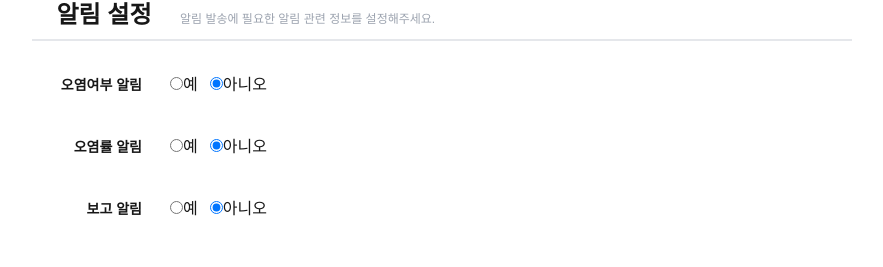
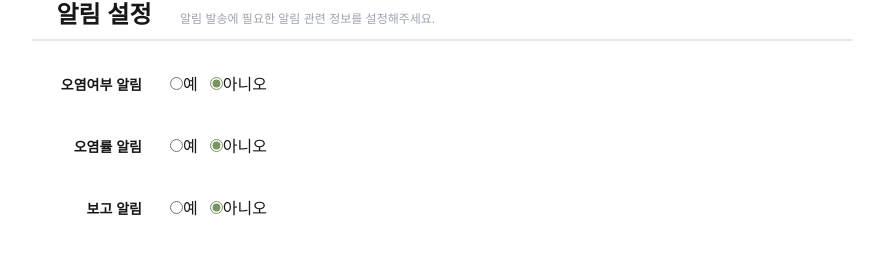
Before and after one commit to vision-challenge-team-5/frontend, a Next.js app: page /setting in a window 1280 px wide. Shown: the part 871-1138 px from the top of the page, without its empty margins (204-1087 px from the left). Built offline with nearby package versions, Linux system fonts and the light colour scheme.

Commit message:
style: Modify the design of setting page

```diff
--- a/src/app/setting/numberlist.tsx
+++ b/src/app/setting/numberlist.tsx
@@ -15,7 +15,7 @@ export default function numberlist({ titleS, valueS, onChange }: NumberListProps
         <div className="m-8">
             <div className="inline-block font-bold mb-2 text-sm w-[90px] text-right">{titleS}</div>
             <select
-                className="inline w-[250px] border-gray border-b-2 items-center text-sm focus:bg-white-green ml-5 pl-2 pt-0.5 pb-0.5"
+                className="inline w-[250px] border-gray border-b-2 items-center text-sm focus:bg-white-green focus:outline-none ml-5 pl-2 pt-0.5 pb-0.5"
                 value={valueS}
                 onChange={handleChange}
             >
--- a/src/app/setting/radiolist.tsx
+++ b/src/app/setting/radiolist.tsx
@@ -14,7 +14,7 @@ export default function radiolist({ titleS, valueS, onChange }: RadioListProps )
     return (
         <div className="m-8">
             <div className="inline-block font-bold mb-2 text-sm w-[90px] text-right">{titleS}</div>
-            <label className="ml-7">
+            <label className="ml-7 accent-light-green">
                 <input
                     type="radio"
                     name={titleS}
@@ -24,7 +24,7 @@ export default function radiolist({ titleS, valueS, onChange }: RadioListProps )
                 />
                 예
             </label>
-            <label>
+            <label className="accent-light-green">
                 <input
                     type="radio"
                     name={titleS}
--- a/src/app/setting/textlist.tsx
+++ b/src/app/setting/textlist.tsx
@@ -16,7 +16,7 @@ export default function textlist({ titleS, valueS, placeholderS, onChange }: Tex
         <div className="m-8">
             <div className="inline-block font-bold mb-2 text-sm w-[90px] text-right">{titleS}</div>
             <input
-                className="inline w-[250px] border-gray border-b-2 items-center text-sm focus:bg-white-green ml-5 pl-2 pt-0.5 pb-0.5"
+                className="inline w-[250px] border-gray border-b-2 items-center text-sm focus:bg-white-green focus:outline-none ml-5 pl-2 pt-0.5 pb-0.5"
                 type="text"
                 value={valueS}
                 placeholder={placeholderS}
```
